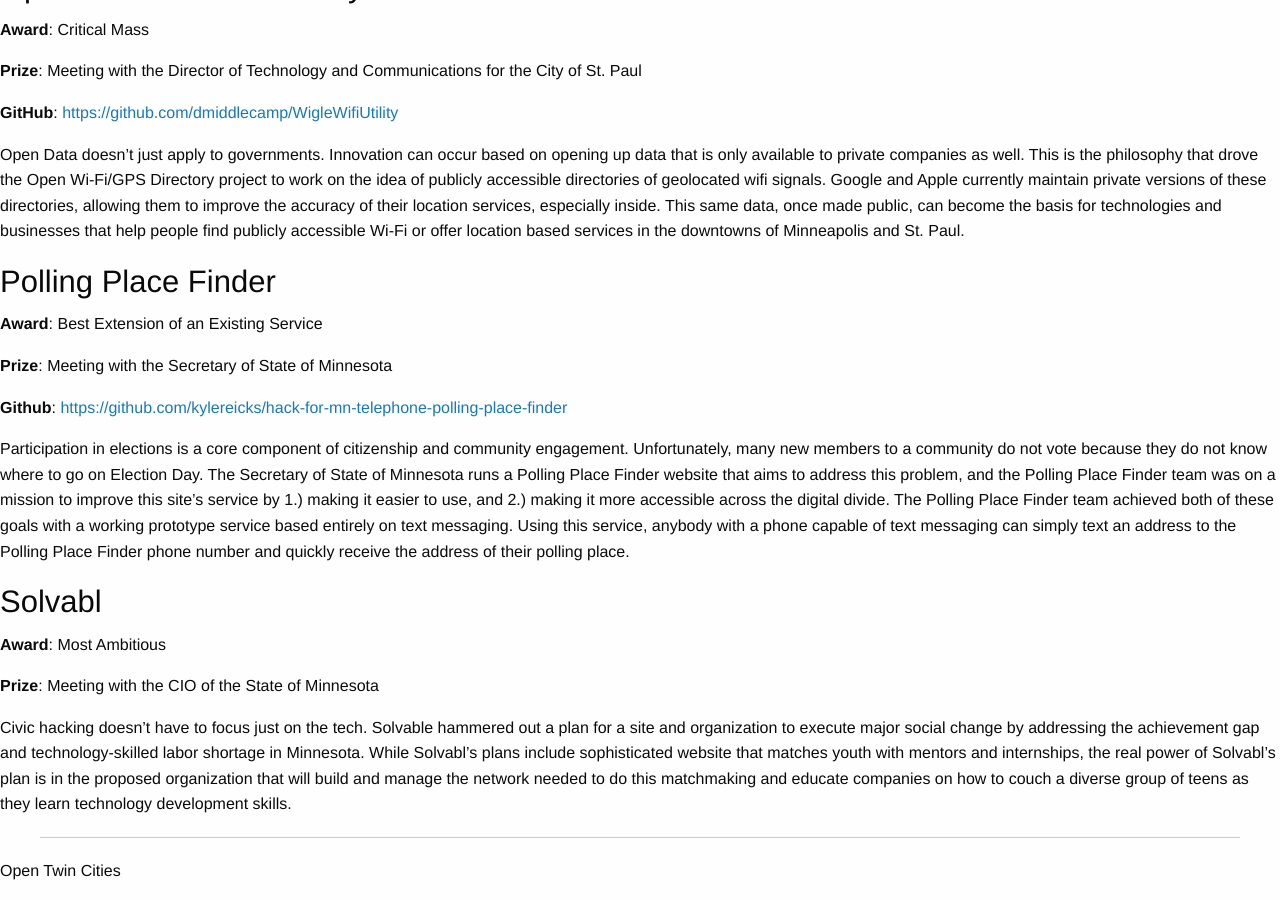
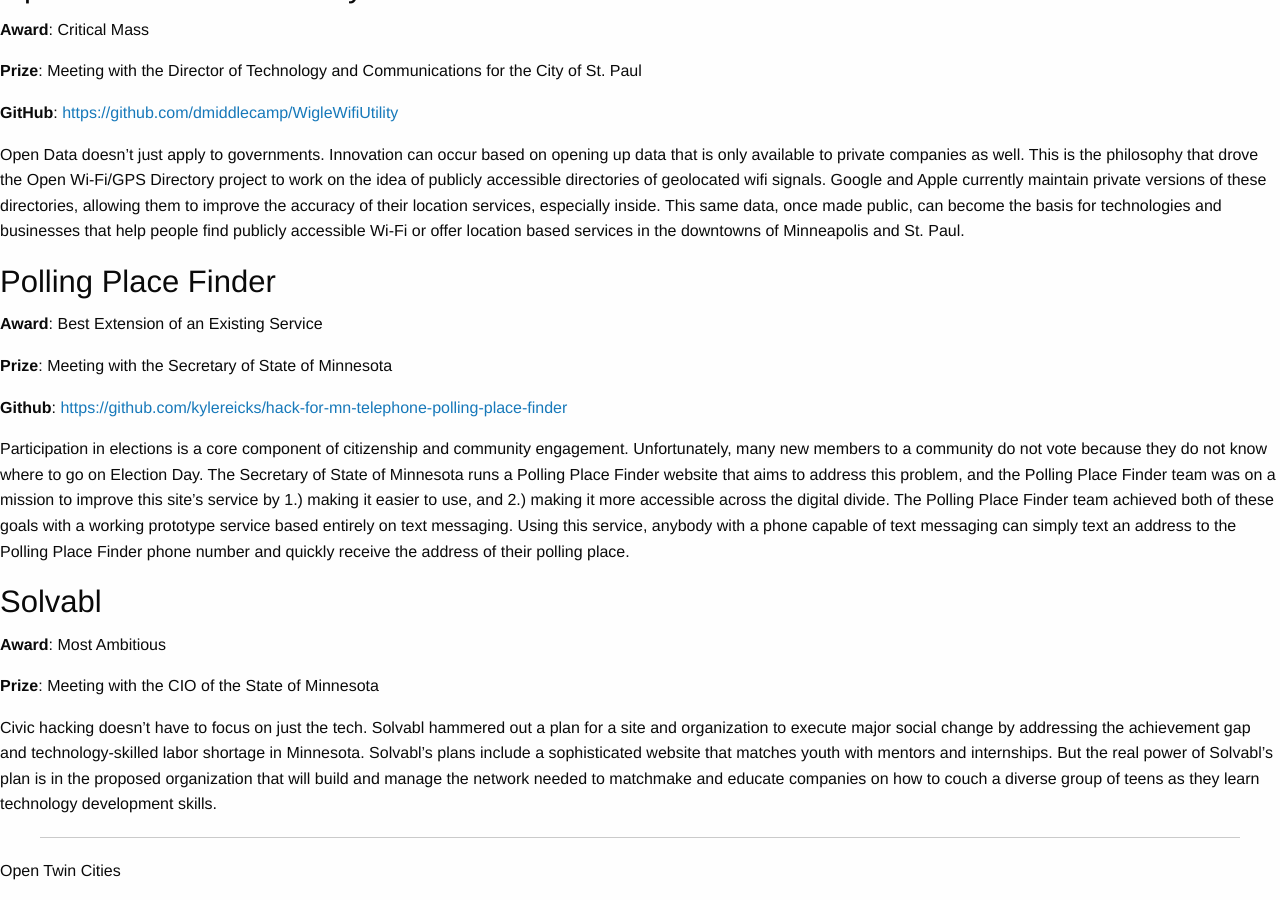
Before and after one commit to OpenTwinCities/opentwincities.github.com, a Jekyll site: the page built from 2013-06-14-hack-for-mn-2013-projects.html, in a window 1280 px wide and 900 px high, scrolled down 2678 px. Built offline with Jekyll 4.4.1, drawn with Linux system fonts in a browser that asks for light colours; nearby versions of some CDN libraries; library files that are not in the unit come from our copies.

Commit message:
Fixed spelling/grammer in Solvabl

```diff
--- a/2013-06-14-hack-for-mn-2013-projects.html
+++ b/2013-06-14-hack-for-mn-2013-projects.html
@@ -87,6 +87,6 @@
       <p class="project-meta"><b>Award</b>: Most Ambitious</p>
       <p class="project-meta"><b>Prize</b>: Meeting with the CIO of the State of Minnesota</p>
       <p></p>
-      <p>Civic hacking doesn’t have to focus just on the tech. Solvable hammered out a plan for a site and organization to execute major social change by addressing the achievement gap and technology-skilled labor shortage in Minnesota. While Solvabl’s plans include sophisticated website that matches youth with mentors and internships, the real power of Solvabl’s plan is in the proposed organization that will build and manage the network needed to do this matchmaking and educate companies on how to couch a diverse group of teens as they learn technology development skills.</p>
+      <p>Civic hacking doesn’t have to focus on just the tech. Solvabl hammered out a plan for a site and organization to execute major social change by addressing the achievement gap and technology-skilled labor shortage in Minnesota. Solvabl’s plans include a sophisticated website that matches youth with mentors and internships. But the real power of Solvabl’s plan is in the proposed organization that will build and manage the network needed to matchmake and educate companies on how to couch a diverse group of teens as they learn technology development skills.</p>
     </div>
   </div>
```
